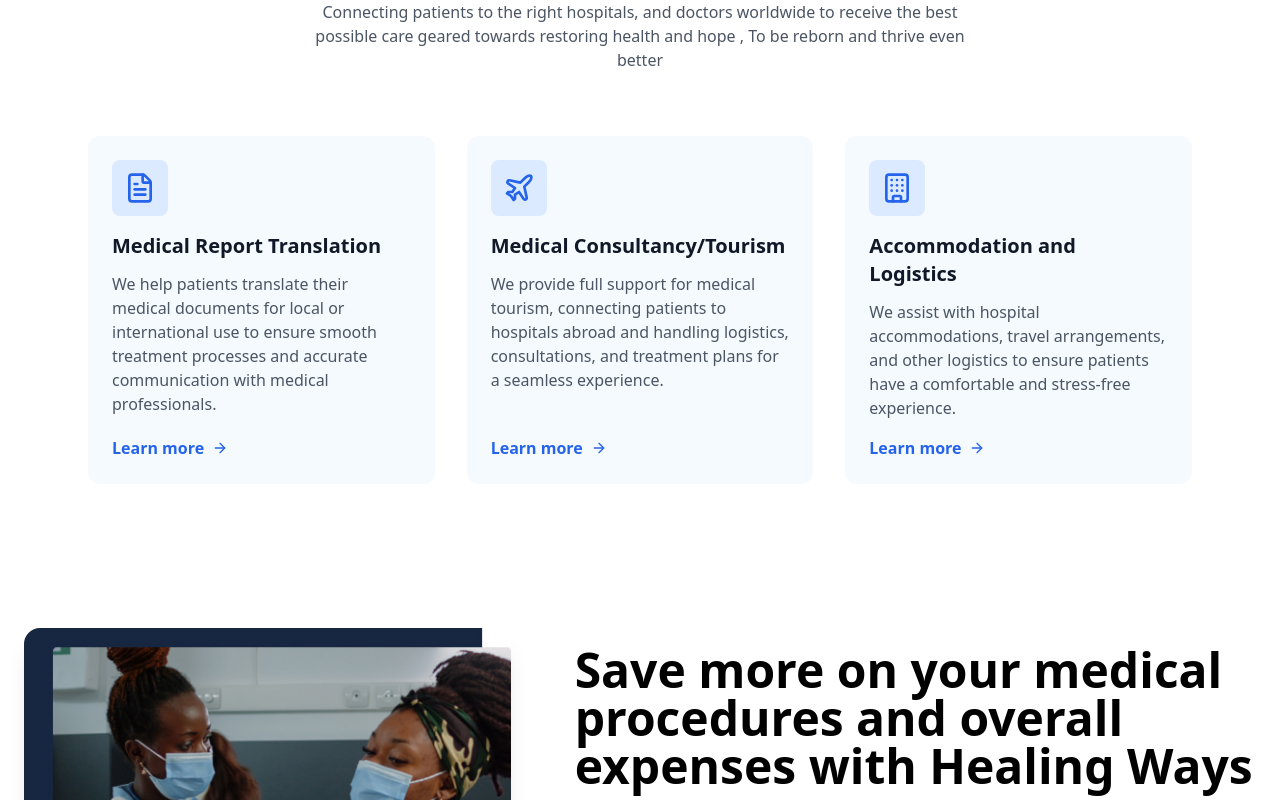
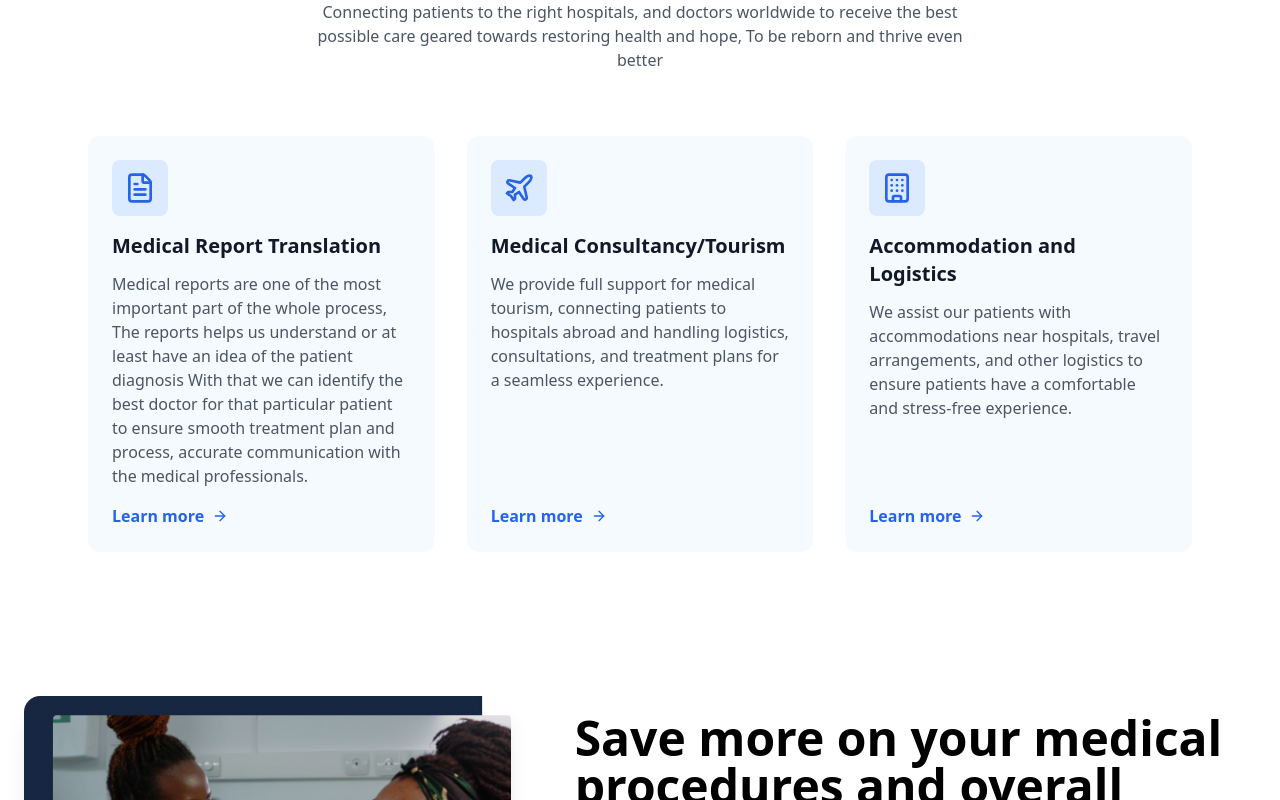
Before and after one commit to Binmuhammad001/healing-ways, a React (Vite) app: page / in a window 1280 px wide. Shown: the part 1892-2692 px from the top of the page. Built offline with nearby package versions, Linux system fonts and the light colour scheme.

Commit message:
Update services.jsx

```diff
--- a/src/components/home/services.jsx
+++ b/src/components/home/services.jsx
@@ -7,7 +7,7 @@ export default function ServicesSection() {
       icon: <FileText className="w-6 h-6 sm:w-8 sm:h-8" />,
       title: "Medical Report Translation",
       description:
-        "We help patients translate their medical documents for local or international use to ensure smooth treatment processes and accurate communication with medical professionals."
+        "Medical reports are one of the most important part of the whole process, The reports helps us understand or at least have an idea of the patient diagnosis With that we can identify the best doctor for that particular patient to ensure smooth treatment plan and process, accurate communication with the medical professionals."
     },
     {
       icon: <Plane className="w-6 h-6 sm:w-8 sm:h-8" />,
@@ -19,7 +19,7 @@ export default function ServicesSection() {
       icon: <Building className="w-6 h-6 sm:w-8 sm:h-8" />,
       title: "Accommodation and Logistics",
       description:
-        "We assist with hospital accommodations, travel arrangements, and other logistics to ensure patients have a comfortable and stress-free experience."
+        "We assist our patients with accommodations near hospitals, travel arrangements, and other logistics to ensure patients have a comfortable and stress-free experience."
     }
   ];
 
@@ -33,8 +33,8 @@ export default function ServicesSection() {
             Our Services
           </h2>
           <p className="text-gray-600 max-w-2xl mx-auto text-sm sm:text-base">
-           Connecting patients to the right hospitals, and doctors worldwide to receive the best possible care geared towards restoring health and hope ,
-            To be reborn and thrive even better
+          Connecting patients to the right hospitals, and doctors worldwide to receive the best possible care geared towards restoring health and hope,
+          To be reborn and thrive even better
           </p>
         </div>
 
```
